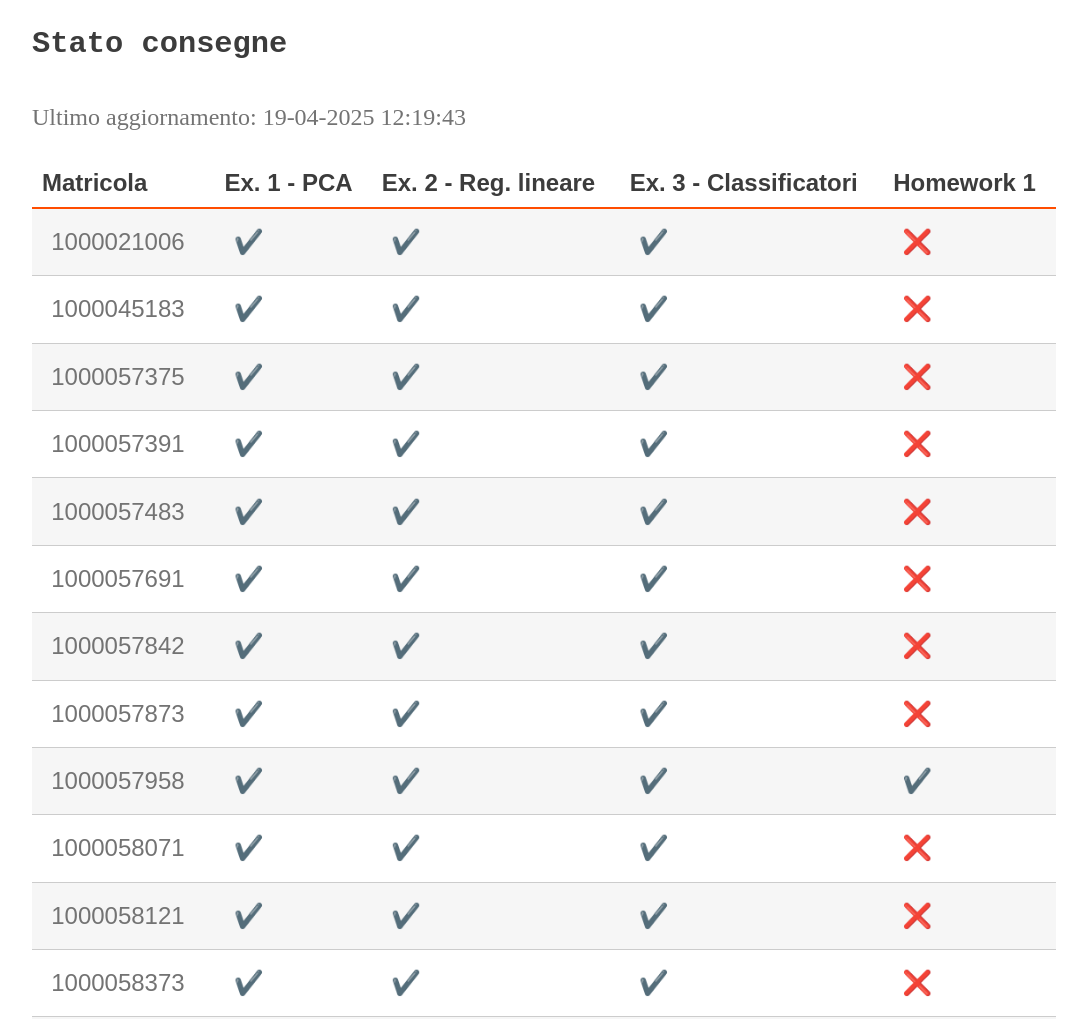
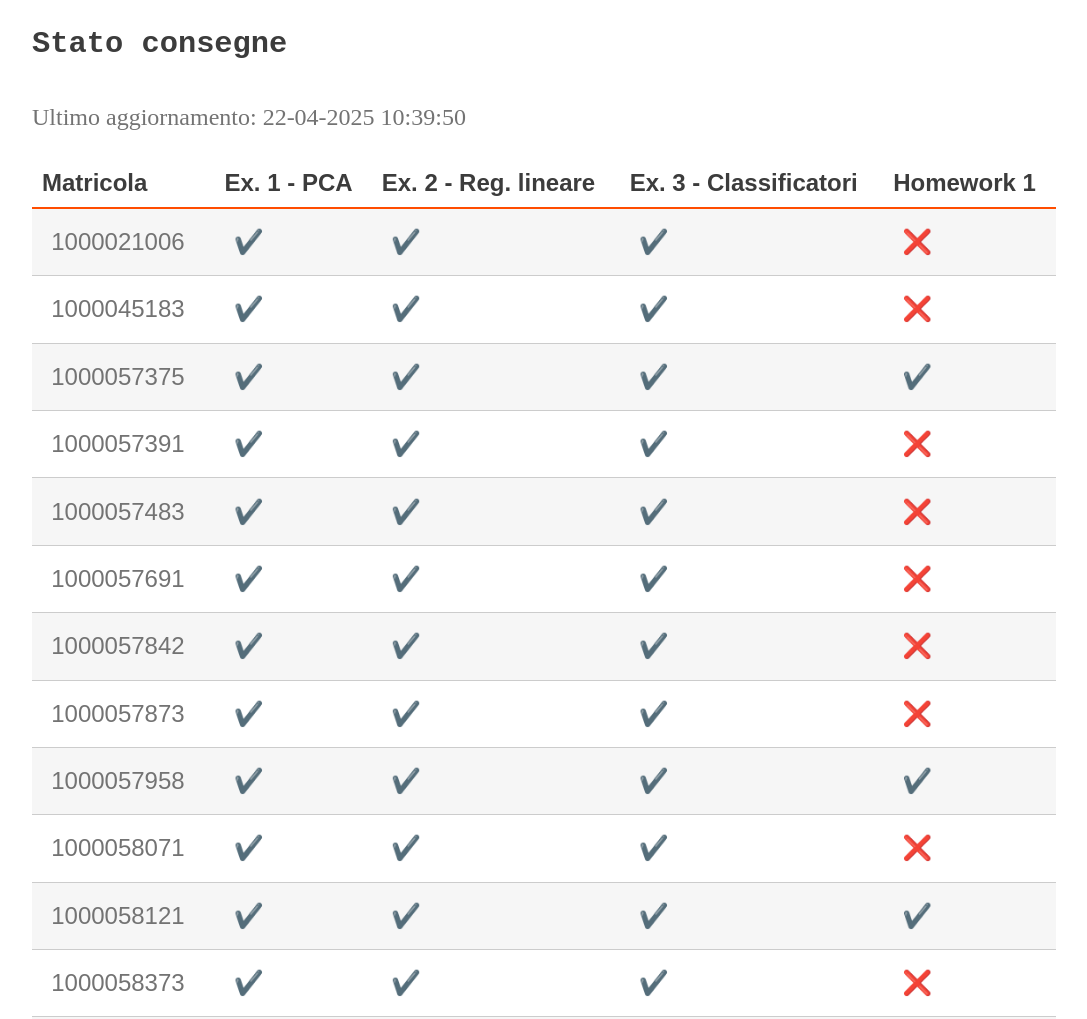
Before and after one commit to perceivelab/ml-mz-2025, a Jekyll site: the page built from status.md, in a window 1280 px wide and 1400 px high. Shown: the part 200-1219 px from the top of the window, without its empty margins (96-1183 px from the left). Built offline with Jekyll 4.4.1, drawn with Linux system fonts in a browser that asks for light colours; emoji names are drawn with the system emoji font; our own code applies the rules of GitHub Pages for plain Markdown files.

Commit message:
Update status

```diff
--- a/status.md
+++ b/status.md
@@ -6,13 +6,13 @@ layout: page
 
 #### Stato consegne
 
-Ultimo aggiornamento: 19-04-2025 12:19:43
+Ultimo aggiornamento: 22-04-2025 10:39:50
 
 | Matricola | Ex. 1 - PCA|Ex. 2 - Reg. lineare|Ex. 3 - Classificatori|Homework 1 |
 | --- | ---|---|---|--- |
 | 1000021006 |:heavy_check_mark:|:heavy_check_mark:|:heavy_check_mark:|:x:|
 | 1000045183 |:heavy_check_mark:|:heavy_check_mark:|:heavy_check_mark:|:x:|
-| 1000057375 |:heavy_check_mark:|:heavy_check_mark:|:heavy_check_mark:|:x:|
+| 1000057375 |:heavy_check_mark:|:heavy_check_mark:|:heavy_check_mark:|:heavy_check_mark:|
 | 1000057391 |:heavy_check_mark:|:heavy_check_mark:|:heavy_check_mark:|:x:|
 | 1000057483 |:heavy_check_mark:|:heavy_check_mark:|:heavy_check_mark:|:x:|
 | 1000057691 |:heavy_check_mark:|:heavy_check_mark:|:heavy_check_mark:|:x:|
@@ -20,7 +20,7 @@ Ultimo aggiornamento: 19-04-2025 12:19:43
 | 1000057873 |:heavy_check_mark:|:heavy_check_mark:|:heavy_check_mark:|:x:|
 | 1000057958 |:heavy_check_mark:|:heavy_check_mark:|:heavy_check_mark:|:heavy_check_mark:|
 | 1000058071 |:heavy_check_mark:|:heavy_check_mark:|:heavy_check_mark:|:x:|
-| 1000058121 |:heavy_check_mark:|:heavy_check_mark:|:heavy_check_mark:|:x:|
+| 1000058121 |:heavy_check_mark:|:heavy_check_mark:|:heavy_check_mark:|:heavy_check_mark:|
 | 1000058373 |:heavy_check_mark:|:heavy_check_mark:|:heavy_check_mark:|:x:|
 | 1000058484 |:x:|:x:|:x:|:x:|
 | 1000058506 |:heavy_check_mark:|:heavy_check_mark:|:heavy_check_mark:|:x:|
```
